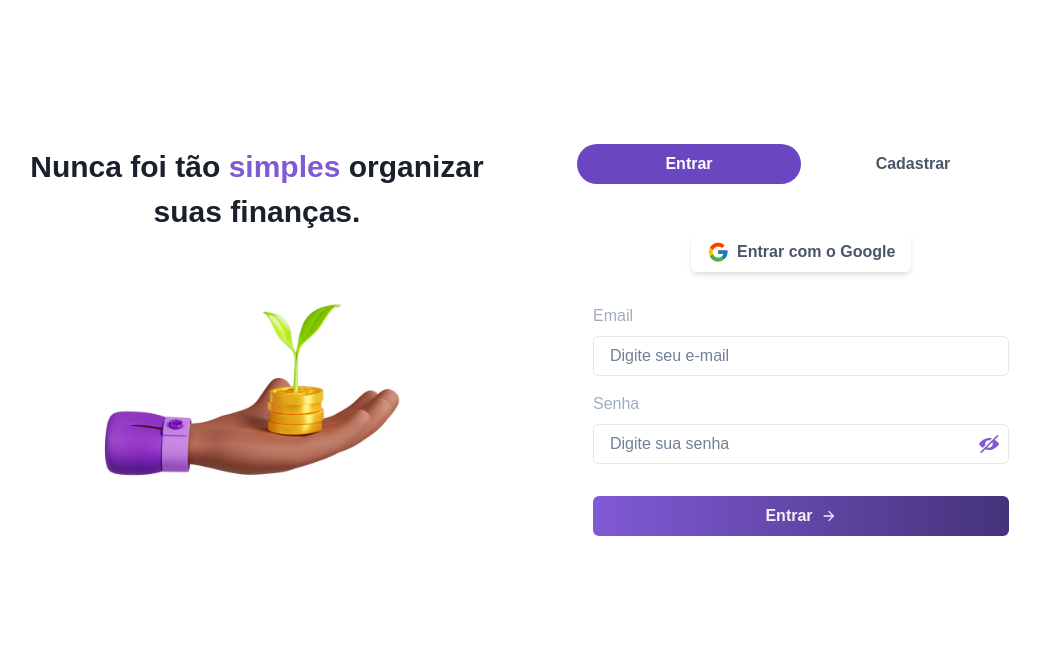
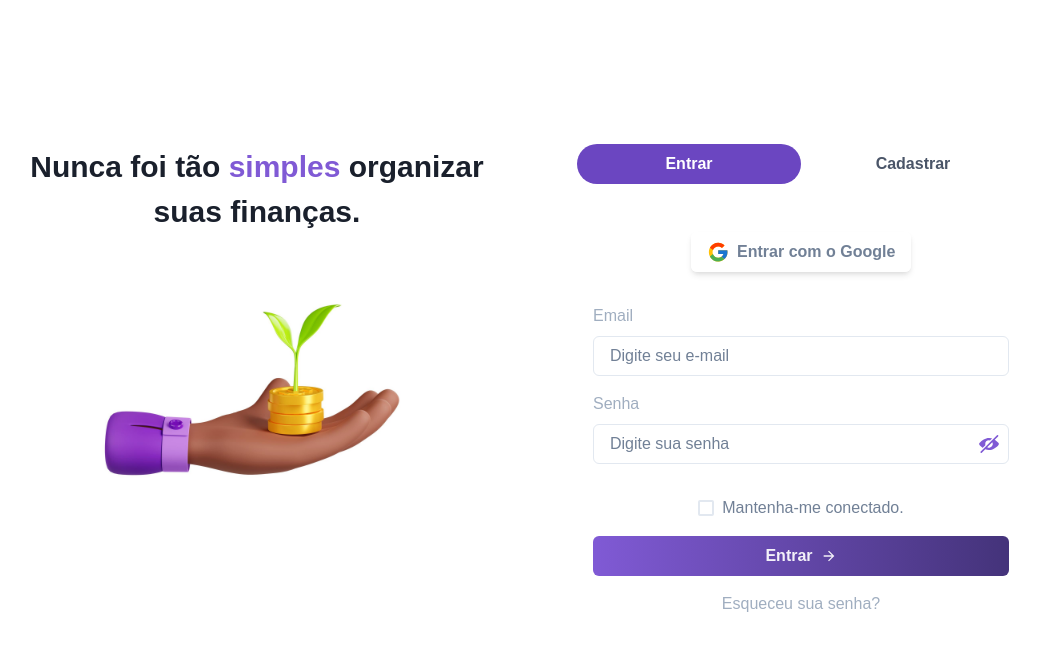
Before and after one commit to tfeliperibeiro/piggyplus, a Next.js app: page /login in a window 1280 px wide. Shown: the top 648 px of the page, without its empty margins (127-1167 px from the left). Built offline with nearby package versions, Linux system fonts and the light colour scheme.

Commit message:
feature: adjustment login

```diff
--- a/src/components/Form/ButtonAuth/index.tsx
+++ b/src/components/Form/ButtonAuth/index.tsx
@@ -1,23 +1,24 @@
-import { Button } from '@chakra-ui/react'
+import { Button, ButtonProps } from '@chakra-ui/react'
 
 import { ArrowForwardIcon } from '@chakra-ui/icons'
 
-type ButtonAuthProps = {
+type ButtonAuthProps = ButtonProps & {
   text: string
 }
 
-export const ButtonAuth = ({ text }: ButtonAuthProps) => {
+export const ButtonAuth = ({ text, ...rest }: ButtonAuthProps) => {
   return (
     <Button
-      bgGradient="linear(to-r, purple.500, purple.800)"
-      color="whiteAlpha.900"
+      bgGradient="linear(to-r, primary.500, primary.800)"
+      color="text.light.900"
       width="full"
       mt="8"
       type="submit"
       _hover={{
-        bgGradient: 'linear(to-r, purple.400, purple.700)',
+        bgGradient: 'linear(to-r, primary.400, primary.700)',
       }}
       rightIcon={<ArrowForwardIcon />}
+      {...rest}
     >
       {text}
     </Button>
--- a/src/components/Form/FormLogin/index.tsx
+++ b/src/components/Form/FormLogin/index.tsx
@@ -4,6 +4,9 @@ import {
   Input,
   Stack,
   FormErrorMessage,
+  Checkbox,
+  Flex,
+  Link,
 } from '@chakra-ui/react'
 import { yupResolver } from '@hookform/resolvers/yup'
 
@@ -33,7 +36,7 @@ export const FormLogin = () => {
     <form onSubmit={handleSubmit(onSubmit)}>
       <Stack spacing={4}>
         <FormControl isInvalid={!!errors.email}>
-          <FormLabel color="gray.400" htmlFor="email">
+          <FormLabel color="text.primary.400" htmlFor="email">
             Email
           </FormLabel>
           <Input
@@ -41,31 +44,44 @@ export const FormLogin = () => {
             id="email"
             autoComplete="current-email"
             placeholder="Digite seu e-mail"
-            focusBorderColor="purple.500"
-            errorBorderColor="red.300"
+            focusBorderColor="primary.500"
+            errorBorderColor="error.primary"
           />
-          <FormErrorMessage color="red.300">
+          <FormErrorMessage color="error.primary">
             {errors.email && errors.email.message}
           </FormErrorMessage>
         </FormControl>
         <FormControl isInvalid={!!errors.password}>
-          <FormLabel color="gray.400" htmlFor="password">
+          <FormLabel color="text.primary.400" htmlFor="password">
             Senha
           </FormLabel>
           <PasswordInput
             id="password"
             placeholder="Digite sua senha"
-            focusBorderColor="purple.500"
-            errorBorderColor="red.300"
+            focusBorderColor="primary.500"
+            errorBorderColor="error.primary"
             control={control}
           />
 
-          <FormErrorMessage color="red.300">
+          <FormErrorMessage color="error.primary">
             {errors.password && errors.password.message}
           </FormErrorMessage>
         </FormControl>
       </Stack>
-      <ButtonAuth text="Entrar" />
+      <Flex mt="8" justify={'center'}>
+        <Checkbox colorScheme="purple" color="text.primary.500">
+          Mantenha-me conectado.
+        </Checkbox>
+      </Flex>
+      <ButtonAuth text="Entrar" mt={'4'} />
+      <Flex
+        justify={'center'}
+        mt="4"
+        color={'text.primary.400'}
+        _hover={{ color: 'primary.500' }}
+      >
+        <Link>Esqueceu sua senha?</Link>
+      </Flex>
     </form>
   )
 }
--- a/src/components/Form/FormRegistration/index.tsx
+++ b/src/components/Form/FormRegistration/index.tsx
@@ -32,47 +32,47 @@ export const FormRegistration = () => {
     <form onSubmit={handleSubmit(onSubmit)}>
       <Stack spacing={4}>
         <FormControl isInvalid={!!errors.name}>
-          <FormLabel color="gray.400" htmlFor="name">
+          <FormLabel color="text.primary.400" htmlFor="name">
             Nome
           </FormLabel>
           <Input
             {...register('name')}
             id="name"
             placeholder="Digite seu nome"
-            focusBorderColor="purple.500"
-            errorBorderColor="red.300"
+            focusBorderColor="primary.500"
+            errorBorderColor="error.primary"
           />
-          <FormErrorMessage color="red.300">
+          <FormErrorMessage color="error.primary">
             {errors.name && errors.name.message}
           </FormErrorMessage>
         </FormControl>
         <FormControl isInvalid={!!errors.email}>
-          <FormLabel color="gray.400" htmlFor="email">
+          <FormLabel color="text.primary.400" htmlFor="email">
             Email
           </FormLabel>
           <Input
             {...register('email')}
             id="email"
             placeholder="Digite seu e-mail"
-            focusBorderColor="purple.500"
-            errorBorderColor="red.300"
+            focusBorderColor="primary.500"
+            errorBorderColor="error.primary"
           />
-          <FormErrorMessage color="red.300">
+          <FormErrorMessage color="error.primary">
             {errors.email && errors.email.message}
           </FormErrorMessage>
         </FormControl>
         <FormControl isInvalid={!!errors.password}>
-          <FormLabel color="gray.400" htmlFor="password">
+          <FormLabel color="text.primary.400" htmlFor="password">
             Senha
           </FormLabel>
           <PasswordInput
             id="password"
             placeholder="Digite sua senha"
-            focusBorderColor="purple.500"
-            errorBorderColor="red.300"
+            focusBorderColor="primary.500"
+            errorBorderColor="error.primary"
             control={control}
           />
-          <FormErrorMessage color="red.300">
+          <FormErrorMessage color="error.primary">
             {errors.password && errors.password.message}
           </FormErrorMessage>
         </FormControl>
--- a/src/components/Form/PasswordInput/index.tsx
+++ b/src/components/Form/PasswordInput/index.tsx
@@ -40,12 +40,12 @@ export const PasswordInput = ({ control, ...rest }: PasswordInputProps) => {
               rightIcon={
                 show ? (
                   <ViewIcon
-                    color={error ? 'red.300' : 'purple.500'}
+                    color={error ? 'error.primary' : 'primary.500'}
                     fontSize="xl"
                   />
                 ) : (
                   <ViewOffIcon
-                    color={error ? 'red.300' : 'purple.500'}
+                    color={error ? 'error.primary' : 'primary.500'}
                     fontSize="xl"
                   />
                 )
--- a/src/components/TabAuth/index.tsx
+++ b/src/components/TabAuth/index.tsx
@@ -21,9 +21,9 @@ export const TabAuth = () => {
       isFitted
       variant="solid-rounded"
       colorScheme="purple"
-      w={{ sm: 'full', xl: 'md' }}
-      h={{ xl: 'lg' }}
-      p={{ sm: '4', xl: '0' }}
+      w={{ base: 'full', sm: 'md', md: 'md', lg: 'md', xl: 'md' }}
+      h={'lg'}
+      paddingInline={{ base: '4', sm: '0', md: '4', lg: '0', xl: '0' }}
     >
       <TabList>
         <Tab>Entrar</Tab>
@@ -33,17 +33,17 @@ export const TabAuth = () => {
         <TabPanel>
           <ScaleFade in initialScale={0.9}>
             <Flex
-              w={{ sm: 'full' }}
-              align={{ sm: 'center' }}
-              justify={{ sm: 'center' }}
-              mt={{ sm: '8' }}
-              mb={{ sm: '8' }}
+              w={{ base: 'full', sm: 'full' }}
+              align={{ base: 'center', sm: 'center' }}
+              justify={{ base: 'center', sm: 'center' }}
+              mt={'8'}
+              mb={'8'}
             >
               <Button
                 leftIcon={<FcGoogle size="1.4rem" />}
-                bgColor="whiteAlpha.900"
+                bgColor="text.light.900"
                 boxShadow="md"
-                color="gray.600"
+                color="text.primary.500"
                 _hover={{ boxShadow: 'lg' }}
               >
                 Entrar com o Google
@@ -54,18 +54,12 @@ export const TabAuth = () => {
         </TabPanel>
         <TabPanel>
           <ScaleFade in initialScale={0.9}>
-            <Flex
-              align="center"
-              w="full"
-              justify="center"
-              mt={{ sm: '8' }}
-              mb={{ sm: '8' }}
-            >
+            <Flex align="center" w="full" justify="center" mt={'8'} mb={'8'}>
               <Button
                 leftIcon={<FcGoogle size="1.4rem" />}
-                bgColor="whiteAlpha.900"
+                bgColor="text.light.900"
                 boxShadow="md"
-                color="gray.600"
+                color="text.primary.500"
                 _hover={{ boxShadow: 'lg' }}
               >
                 Cadastrar-se com o Google
--- a/src/pages/index.tsx
+++ b/src/pages/index.tsx
@@ -18,12 +18,12 @@ export default function Home() {
     >
       <Text fontSize="2xl">Página Home em construção...</Text>
       <Button
-        bgGradient="linear(to-r, purple.500, purple.800)"
-        color="whiteAlpha.900"
+        bgGradient="linear(to-r, primary.500, primary.800)"
+        color="text.light.900"
         width="full"
         mt="8"
         _hover={{
-          bgGradient: 'linear(to-r, purple.400, purple.700)',
+          bgGradient: 'linear(to-r, primary.400, primary.700)',
         }}
         rightIcon={<ArrowForwardIcon />}
         onClick={() => router.push('/login')}
--- a/src/styles/theme.ts
+++ b/src/styles/theme.ts
@@ -1,6 +1,35 @@
 import { extendTheme } from '@chakra-ui/react'
 
 export const globalTheme = extendTheme({
+  colors: {
+    primary: {
+      300: '#B794F4',
+      400: '#9F7AEA',
+      500: '#805AD5',
+      700: '#553C9A',
+      800: '#44337A',
+    },
+    text: {
+      primary: {
+        300: '#CBD5E0',
+        400: '#A0AEC0',
+        500: '#718096',
+        800: '#1A202C',
+      },
+      light: {
+        900: 'RGBA(255, 255, 255, 0.92)',
+      },
+    },
+    sucess: {
+      primary: '#68D391',
+    },
+    error: {
+      primary: '#FC8181',
+    },
+    alert: {
+      primary: '#F6E05E',
+    },
+  },
   fonts: {
     heading: `'Poppins', sans-serif`,
     body: `'Poppins', sans-serif`,
@@ -13,10 +42,10 @@ export const globalTheme = extendTheme({
     },
   },
   breakpoints: {
-    sm: '320px',
-    md: '768px',
-    lg: '960px',
-    xl: '1200px',
-    '2xl': '1536px',
+    sm: '30em', // 480px
+    md: '48em', // 768px
+    lg: '62em', // 992px
+    xl: '80em', // 1280px
+    '2xl': '96em', // 1536px
   },
 })
```
Also changed, not shown: src/pages/login/index.tsx (+42 -14 lines).
